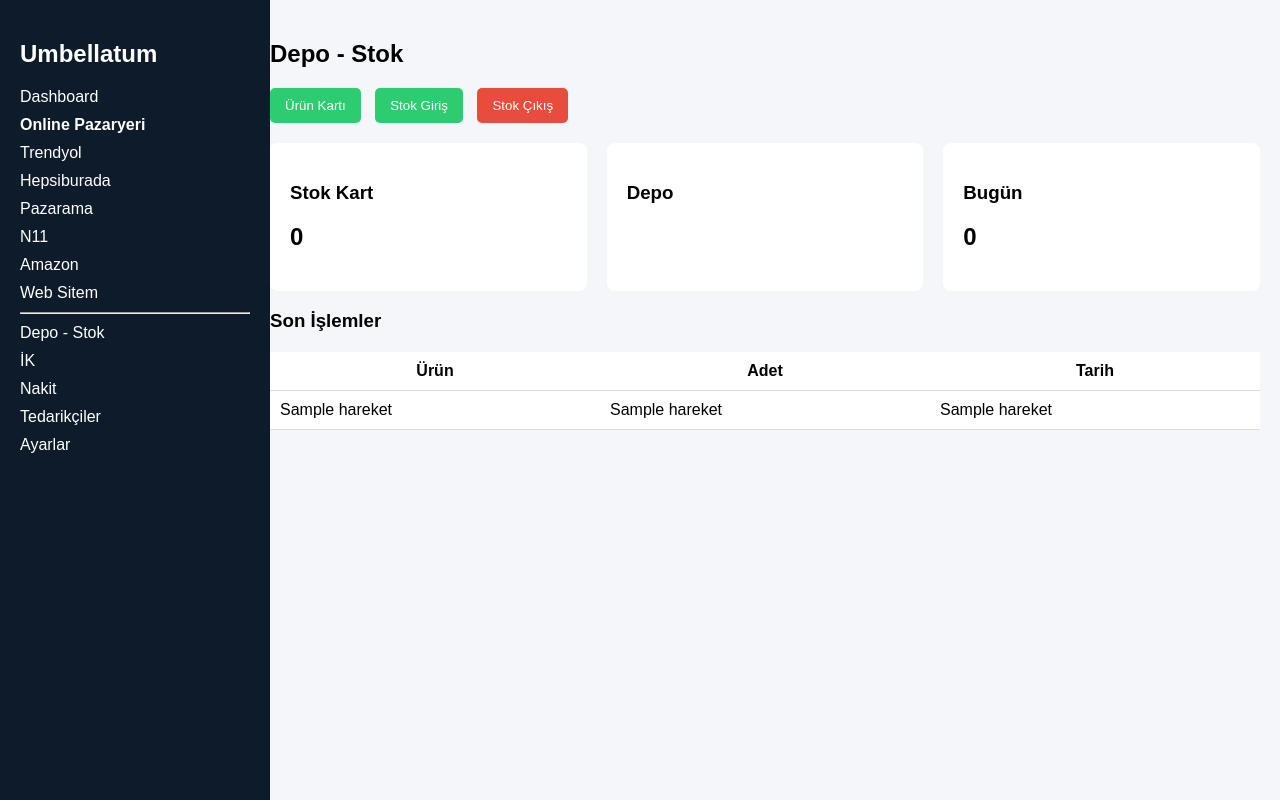
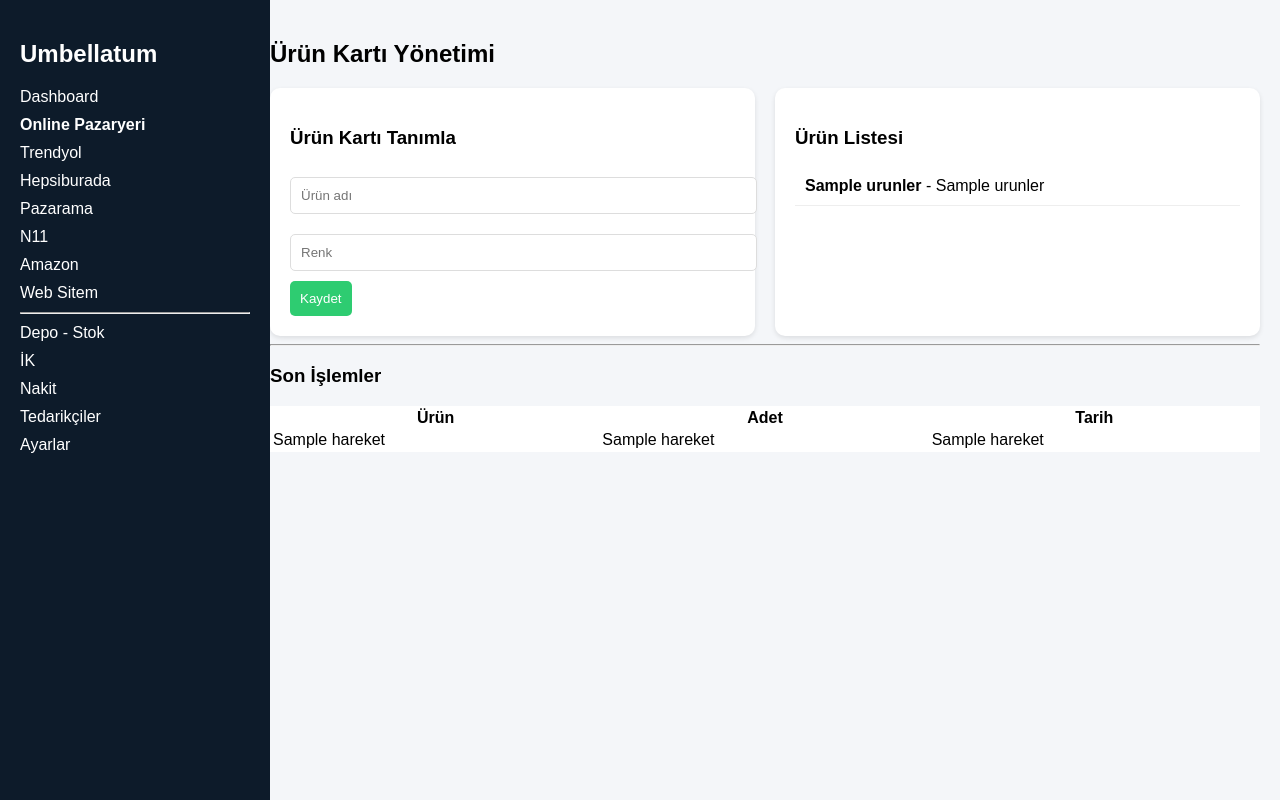
Before and after one commit to umbellatum54/stok-api, a Flask app: page /stok in a window 1280 px wide. Run offline with Flask 3, Linux system fonts and the light colour scheme; a database or web service that is not in the repository returns one stand-in record (values such as "Sample title"); data that the repository does not hold is empty; some libraries are stand-ins or nearby versions.

Commit message:
Update stok.html

```diff
--- a/templates/stok.html
+++ b/templates/stok.html
@@ -8,17 +8,42 @@
 body{margin:0;font-family:Arial;background:#f4f6f9;}
 .sidebar{width:230px;height:100vh;background:#0d1b2a;position:fixed;color:white;padding:20px;}
 .sidebar a{display:block;color:white;text-decoration:none;margin:10px 0;}
+
 .main{margin-left:250px;padding:20px;}
-.cards{display:flex;gap:20px;margin-top:20px;}
-.card{flex:1;background:white;padding:20px;border-radius:8px;}
-.btn{padding:10px 15px;border:none;border-radius:5px;color:white;cursor:pointer;margin-right:10px;}
-.green{background:#2ecc71;}
-.red{background:#e74c3c;}
-.orange{background:#f39c12;}
-table{width:100%;background:white;margin-top:20px;border-collapse:collapse;}
-th,td{padding:10px;border-bottom:1px solid #ddd;}
-.popup{display:none;position:fixed;width:100%;height:100%;top:0;background:rgba(0,0,0,0.5);}
-.popup-content{background:white;width:400px;margin:100px auto;padding:20px;border-radius:8px;}
+
+.container{display:flex;gap:20px;}
+
+.box{
+    background:white;
+    padding:20px;
+    border-radius:10px;
+    box-shadow:0 2px 5px rgba(0,0,0,0.1);
+}
+
+.form-box{flex:1;}
+.list-box{flex:1; max-height:500px; overflow:auto;}
+
+input{
+    width:100%;
+    padding:10px;
+    margin:10px 0;
+    border-radius:5px;
+    border:1px solid #ddd;
+}
+
+button{
+    padding:10px;
+    border:none;
+    background:#2ecc71;
+    color:white;
+    border-radius:5px;
+    cursor:pointer;
+}
+
+.card{
+    padding:10px;
+    border-bottom:1px solid #eee;
+}
 </style>
 </head>
 
@@ -26,7 +51,7 @@ th,td{padding:10px;border-bottom:1px solid #ddd;}
 
 <div class="sidebar">
 <h2>Umbellatum</h2>
-<a href="#">Dashboard</a>
+<a>Dashboard</a>
 
 <b>Online Pazaryeri</b>
 <a>Trendyol</a>
@@ -46,22 +71,48 @@ th,td{padding:10px;border-bottom:1px solid #ddd;}
 
 <div class="main">
 
-<h2>Depo - Stok</h2>
+<h2>Ürün Kartı Yönetimi</h2>
 
-<button class="btn green" onclick="ac('urun')">Ürün Kartı</button>
-<button class="btn green" onclick="ac('giris')">Stok Giriş</button>
-<button class="btn red" onclick="ac('cikis')">Stok Çıkış</button>
+<div class="container">
 
-<div class="cards">
-<div class="card"><h3>Stok Kart</h3><h2>{{ stok_sayisi }}</h2></div>
-<div class="card"><h3>Depo</h3><h2>{{ depo_sayisi }}</h2></div>
-<div class="card"><h3>Bugün</h3><h2>0</h2></div>
+<!-- SOL FORM -->
+<div class="box form-box">
+<h3>Ürün Kartı Tanımla</h3>
+
+<form method="POST" action="/urun-ekle">
+
+<input name="urun" placeholder="Ürün adı" required>
+<input name="renk" placeholder="Renk" required>
+
+<button>Kaydet</button>
+
+</form>
 </div>
+
+<!-- SAĞ LİSTE -->
+<div class="box list-box">
+<h3>Ürün Listesi</h3>
+
+{% for u in urunler %}
+<div class="card">
+<b>{{ u[1] }}</b> - {{ u[2] }}
+</div>
+{% endfor %}
+
+</div>
+
+</div>
+
+<hr>
 
 <h3>Son İşlemler</h3>
 
-<table>
-<tr><th>Ürün</th><th>Adet</th><th>Tarih</th></tr>
+<table width="100%" style="background:white;">
+<tr>
+<th>Ürün</th>
+<th>Adet</th>
+<th>Tarih</th>
+</tr>
 
 {% for l in logs %}
 <tr>
@@ -75,52 +126,5 @@ th,td{padding:10px;border-bottom:1px solid #ddd;}
 
 </div>
 
-<!-- POPUP -->
-<div id="popup" class="popup">
-<div class="popup-content">
-
-<h3 id="title"></h3>
-
-<form id="form" method="POST">
-
-<input name="urun" placeholder="Ürün"><br><br>
-<input name="renk" placeholder="Renk"><br><br>
-<input name="adet" placeholder="Adet"><br><br>
-
-<button type="submit">Kaydet</button>
-<button type="button" onclick="kapat()">Kapat</button>
-
-</form>
-
-</div>
-</div>
-
-<script>
-
-function ac(tip){
-    document.getElementById("popup").style.display="block";
-
-    if(tip=="urun"){
-        document.getElementById("title").innerText="Ürün Kartı";
-        document.getElementById("form").action="/urun-ekle";
-    }
-
-    if(tip=="giris"){
-        document.getElementById("title").innerText="Stok Giriş";
-        document.getElementById("form").action="/stok-giris";
-    }
-
-    if(tip=="cikis"){
-        document.getElementById("title").innerText="Stok Çıkış";
-        document.getElementById("form").action="/stok-cikis";
-    }
-}
-
-function kapat(){
-    document.getElementById("popup").style.display="none";
-}
-
-</script>
-
 </body>
 </html>
```
